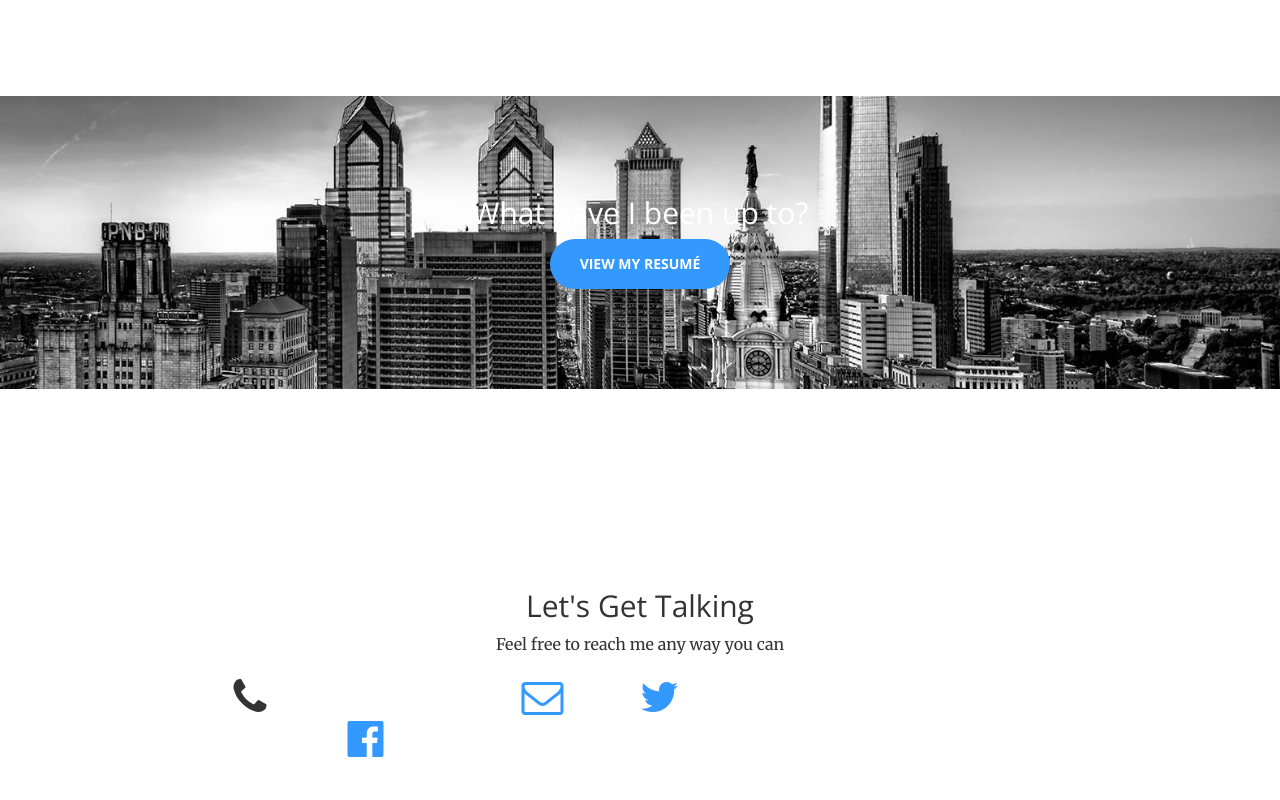
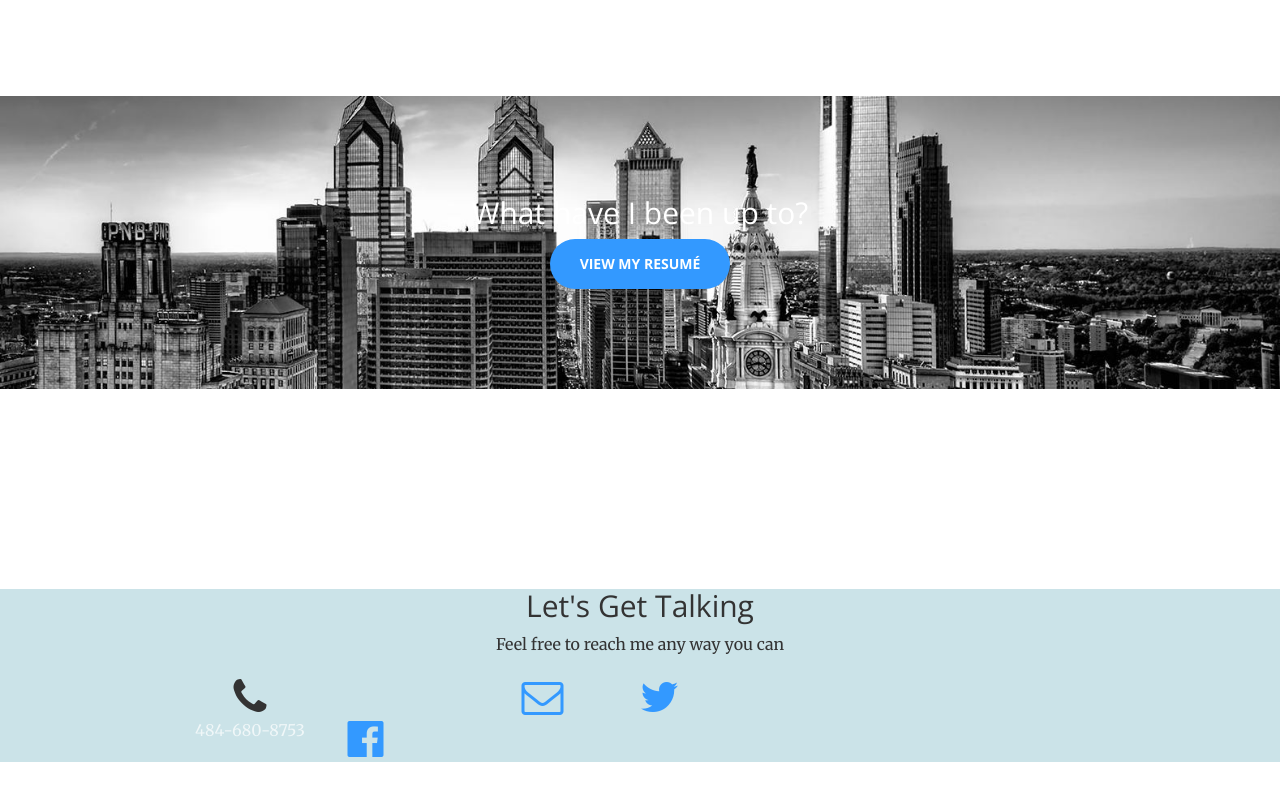
Before and after one commit to jessicacherayil/jesscherayil.github.io, a plain HTML site: page index.html in a window 1280 px wide. Shown: the part 1172-1972 px from the top of the page. Drawn offline with nearby package versions, Linux system fonts and the light colour scheme.

Commit message:
Update creative.css

```diff
--- a/css/creative.css
+++ b/css/creative.css
@@ -183,6 +183,11 @@ aside {
     background-size: cover;
     -o-background-size: cover;
 
+
+}
+
+.contact-section{
+    background-color: #cbe3e8;
 
 }
 
```
